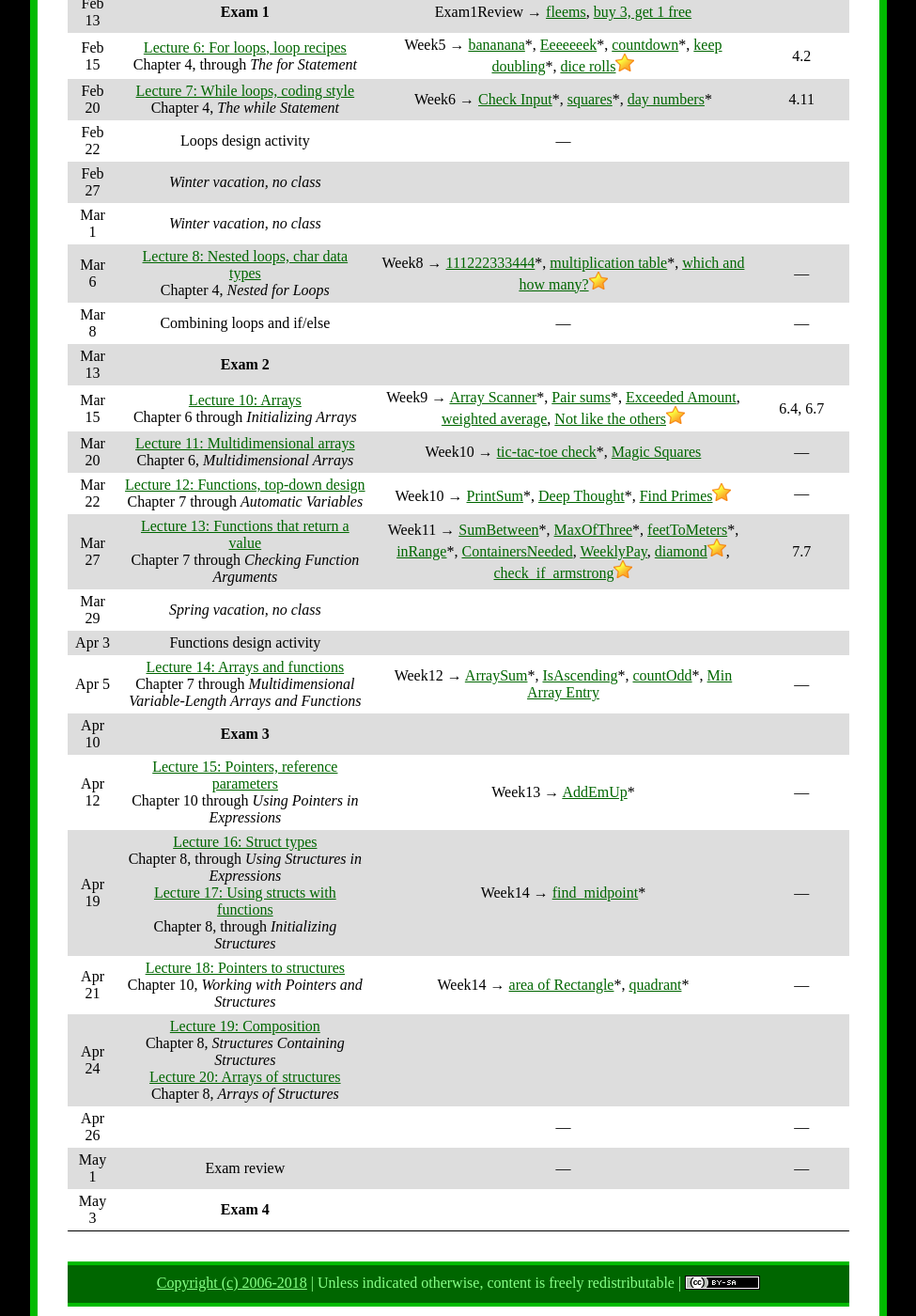
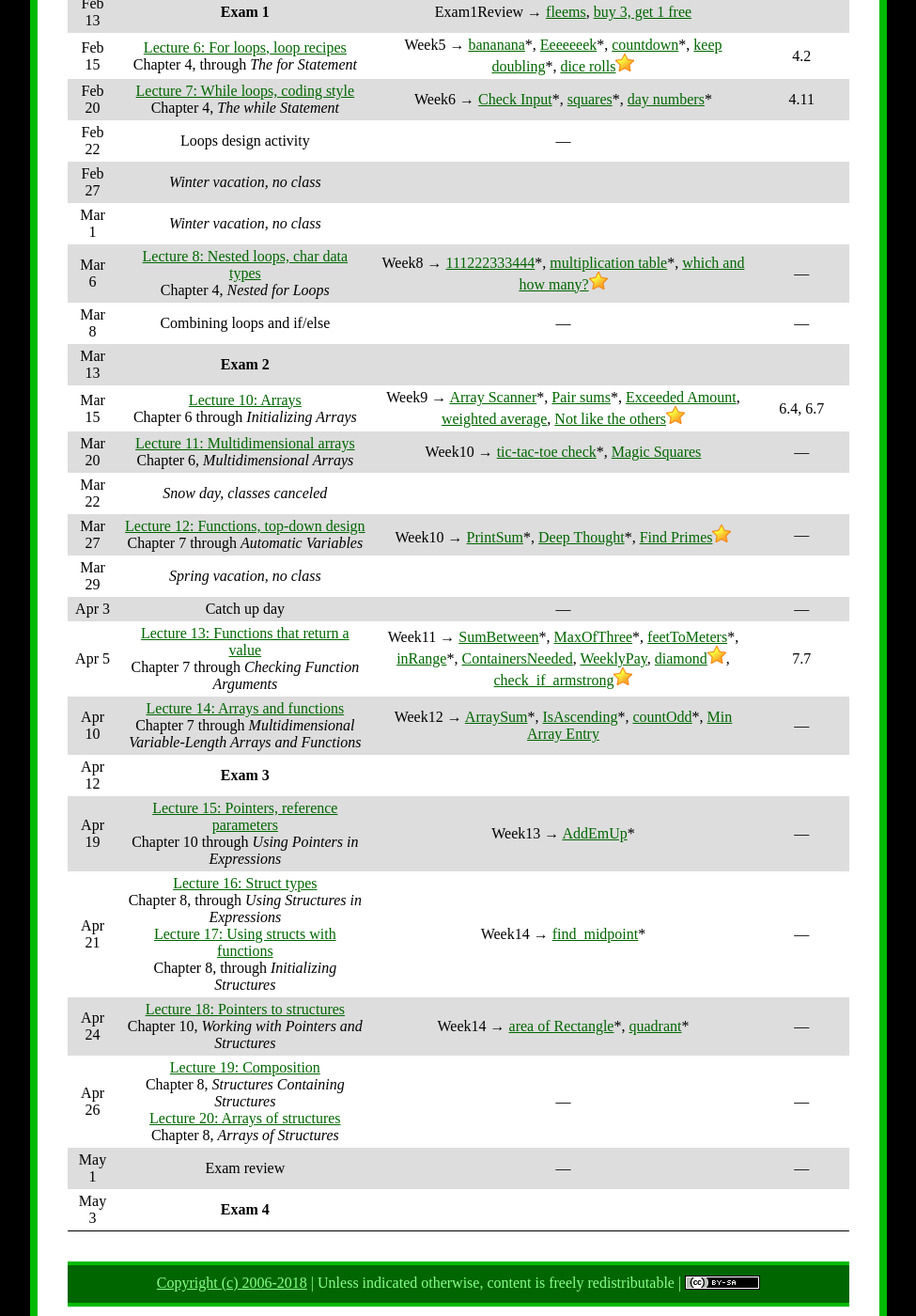
Before and after one commit to ycpcs/cs101-spring2018, a Jekyll site: the page built from schedule.md, in a window 1280 px wide and 1400 px high, scrolled down 772 px. Shown: the whole window at 94% size, without its empty margins (152-1127 px from the left). Built offline with Jekyll 4.4.1, drawn with Linux system fonts in a browser that asks for light colours.

Commit message:
update schedule

```diff
--- a/schedule.md
+++ b/schedule.md
@@ -32,17 +32,17 @@ Mar 8 | Combining loops and if/else | &mdash; | &mdash;
 Mar 13 | **Exam 2**
 Mar 15 | [Lecture 10: Arrays](lectures/lecture10.html)<br>Chapter 6 through *Initializing Arrays* | Week9 &rarr; [Array Scanner](https://cs.ycp.edu/cloudcoder/#exercise?c=17,p=821)\*, [Pair sums](https://cs.ycp.edu/cloudcoder/#exercise?c=17,p=822)\*, [Exceeded Amount](https://cs.ycp.edu/cloudcoder/#exercise?c=17,p=823), [weighted average](https://cs.ycp.edu/cloudcoder/#exercise?c=17,p=875), [Not like the others](https://cs.ycp.edu/cloudcoder/#exercise?c=17,p=824)![gold star](img/goldstar-tiny.png) | 6.4, 6.7
 Mar 20 | [Lecture 11: Multidimensional arrays](lectures/lecture11.html)<br>Chapter 6, *Multidimensional Arrays* | Week10 &rarr; [tic-tac-toe check](https://cs.ycp.edu/cloudcoder/#exercise?c=17,p=852)\*, [Magic Squares](https://cs.ycp.edu/cloudcoder/#exercise?c=17,p=864) | &mdash;
-Mar 22 | [Lecture 12: Functions, top-down design](lectures/lecture12.html)<br>Chapter 7 through *Automatic Variables* | Week10 &rarr;  [PrintSum](https://cs.ycp.edu/cloudcoder/#exercise?c=17,p=825)\*, [Deep Thought](https://cs.ycp.edu/cloudcoder/#exercise?c=17,p=826)\*, [Find Primes](https://cs.ycp.edu/cloudcoder/#exercise?c=17,p=827)![gold star](img/goldstar-tiny.png) | &mdash;
-Mar 27 | [Lecture 13: Functions that return a value](lectures/lecture13.html)<br>Chapter 7 through *Checking Function Arguments* | Week11 &rarr; [SumBetween](https://cs.ycp.edu/cloudcoder/#exercise?c=17,p=831)\*, [MaxOfThree](https://cs.ycp.edu/cloudcoder/#exercise?c=17,p=832)\*, [feetToMeters](https://cs.ycp.edu/cloudcoder/#exercise?c=17,p=849)\*, [inRange](https://cs.ycp.edu/cloudcoder/#exercise?c=17,p=850)\*, [ContainersNeeded](https://cs.ycp.edu/cloudcoder/#exercise?c=17,p=862), [WeeklyPay](https://cs.ycp.edu/cloudcoder/#exercise?c=17,p=863), [diamond](https://cs.ycp.edu/cloudcoder/#exercise?c=17,p=851)![gold star](img/goldstar-tiny.png), [check\_if\_armstrong](https://cs.ycp.edu/cloudcoder/#exercise?c=17,p=871)![gold star](img/goldstar-tiny.png) | 7.7
+Mar 22 | *Snow day, classes canceled*
+Mar 27 | [Lecture 12: Functions, top-down design](lectures/lecture12.html)<br>Chapter 7 through *Automatic Variables* | Week10 &rarr;  [PrintSum](https://cs.ycp.edu/cloudcoder/#exercise?c=17,p=825)\*, [Deep Thought](https://cs.ycp.edu/cloudcoder/#exercise?c=17,p=826)\*, [Find Primes](https://cs.ycp.edu/cloudcoder/#exercise?c=17,p=827)![gold star](img/goldstar-tiny.png) | &mdash;
 Mar 29 | *Spring vacation, no class*
-Apr 3 | <span class="activity">Functions design activity</span>
-Apr 5 | [Lecture 14: Arrays and functions](lectures/lecture14.html)<br>Chapter 7 through *Multidimensional Variable-Length Arrays and Functions* | Week12 &rarr; [ArraySum](https://cs.ycp.edu/cloudcoder/#exercise?c=17,p=828)\*, [IsAscending](https://cs.ycp.edu/cloudcoder/#exercise?c=17,p=830)\*, [countOdd](https://cs.ycp.edu/cloudcoder/#exercise?c=17,p=829)\*, [Min Array Entry](https://cs.ycp.edu/cloudcoder/#exercise?c=17,p=865) | &mdash;
-Apr 10 | **Exam 3**
-Apr 12 | [Lecture 15: Pointers, reference parameters](lectures/lecture15.html)<br>Chapter 10 through *Using Pointers in Expressions* | Week13 &rarr; [AddEmUp](https://cs.ycp.edu/cloudcoder/#exercise?c=17,p=833)\* | &mdash;
-Apr 19 | [Lecture 16: Struct types](lectures/lecture16.html)<br>Chapter 8, through *Using Structures in Expressions*<br>[Lecture 17: Using structs with functions](lectures/lecture17.html)<br>Chapter 8, through *Initializing Structures* | Week14 &rarr; [find\_midpoint](https://cs.ycp.edu/cloudcoder/#exercise?c=17,p=879)\* | &mdash;
-Apr 21 | [Lecture 18: Pointers to structures](lectures/lecture18.html)<br>Chapter 10, *Working with Pointers and Structures* |  Week14 &rarr; [area of Rectangle](https://cs.ycp.edu/cloudcoder/#exercise?c=17,p=834)\*, [quadrant](https://cs.ycp.edu/cloudcoder/#exercise?c=17,p=860)\* | &mdash;
-Apr 24 | [Lecture 19: Composition](lectures/lecture19.html)<br>Chapter 8, *Structures Containing Structures*<br>[Lecture 20: Arrays of structures](lectures/lecture20.html)<br>Chapter 8, *Arrays of Structures*
-Apr 26 |  |  &mdash; | &mdash;
+Apr 3 | Catch up day | &mdash; | &mdash;
+Apr 5 | [Lecture 13: Functions that return a value](lectures/lecture13.html)<br>Chapter 7 through *Checking Function Arguments* | Week11 &rarr; [SumBetween](https://cs.ycp.edu/cloudcoder/#exercise?c=17,p=831)\*, [MaxOfThree](https://cs.ycp.edu/cloudcoder/#exercise?c=17,p=832)\*, [feetToMeters](https://cs.ycp.edu/cloudcoder/#exercise?c=17,p=849)\*, [inRange](https://cs.ycp.edu/cloudcoder/#exercise?c=17,p=850)\*, [ContainersNeeded](https://cs.ycp.edu/cloudcoder/#exercise?c=17,p=862), [WeeklyPay](https://cs.ycp.edu/cloudcoder/#exercise?c=17,p=863), [diamond](https://cs.ycp.edu/cloudcoder/#exercise?c=17,p=851)![gold star](img/goldstar-tiny.png), [check\_if\_armstrong](https://cs.ycp.edu/cloudcoder/#exercise?c=17,p=871)![gold star](img/goldstar-tiny.png) | 7.7
+Apr 10 | [Lecture 14: Arrays and functions](lectures/lecture14.html)<br>Chapter 7 through *Multidimensional Variable-Length Arrays and Functions* | Week12 &rarr; [ArraySum](https://cs.ycp.edu/cloudcoder/#exercise?c=17,p=828)\*, [IsAscending](https://cs.ycp.edu/cloudcoder/#exercise?c=17,p=830)\*, [countOdd](https://cs.ycp.edu/cloudcoder/#exercise?c=17,p=829)\*, [Min Array Entry](https://cs.ycp.edu/cloudcoder/#exercise?c=17,p=865) | &mdash;
+Apr 12 | **Exam 3**
+Apr 19 | [Lecture 15: Pointers, reference parameters](lectures/lecture15.html)<br>Chapter 10 through *Using Pointers in Expressions* | Week13 &rarr; [AddEmUp](https://cs.ycp.edu/cloudcoder/#exercise?c=17,p=833)\* | &mdash;
+Apr 21 | [Lecture 16: Struct types](lectures/lecture16.html)<br>Chapter 8, through *Using Structures in Expressions*<br>[Lecture 17: Using structs with functions](lectures/lecture17.html)<br>Chapter 8, through *Initializing Structures* | Week14 &rarr; [find\_midpoint](https://cs.ycp.edu/cloudcoder/#exercise?c=17,p=879)\* | &mdash;
+Apr 24 | [Lecture 18: Pointers to structures](lectures/lecture18.html)<br>Chapter 10, *Working with Pointers and Structures* |  Week14 &rarr; [area of Rectangle](https://cs.ycp.edu/cloudcoder/#exercise?c=17,p=834)\*, [quadrant](https://cs.ycp.edu/cloudcoder/#exercise?c=17,p=860)\* | &mdash;
+Apr 26 | [Lecture 19: Composition](lectures/lecture19.html)<br>Chapter 8, *Structures Containing Structures*<br>[Lecture 20: Arrays of structures](lectures/lecture20.html)<br>Chapter 8, *Arrays of Structures* | &mdash; | &mdash;
 May 1 | Exam review | &mdash; | &mdash;
 May 3 | **Exam 4**
 
```
Also changed, not shown: index.md (+3 -1 lines).
